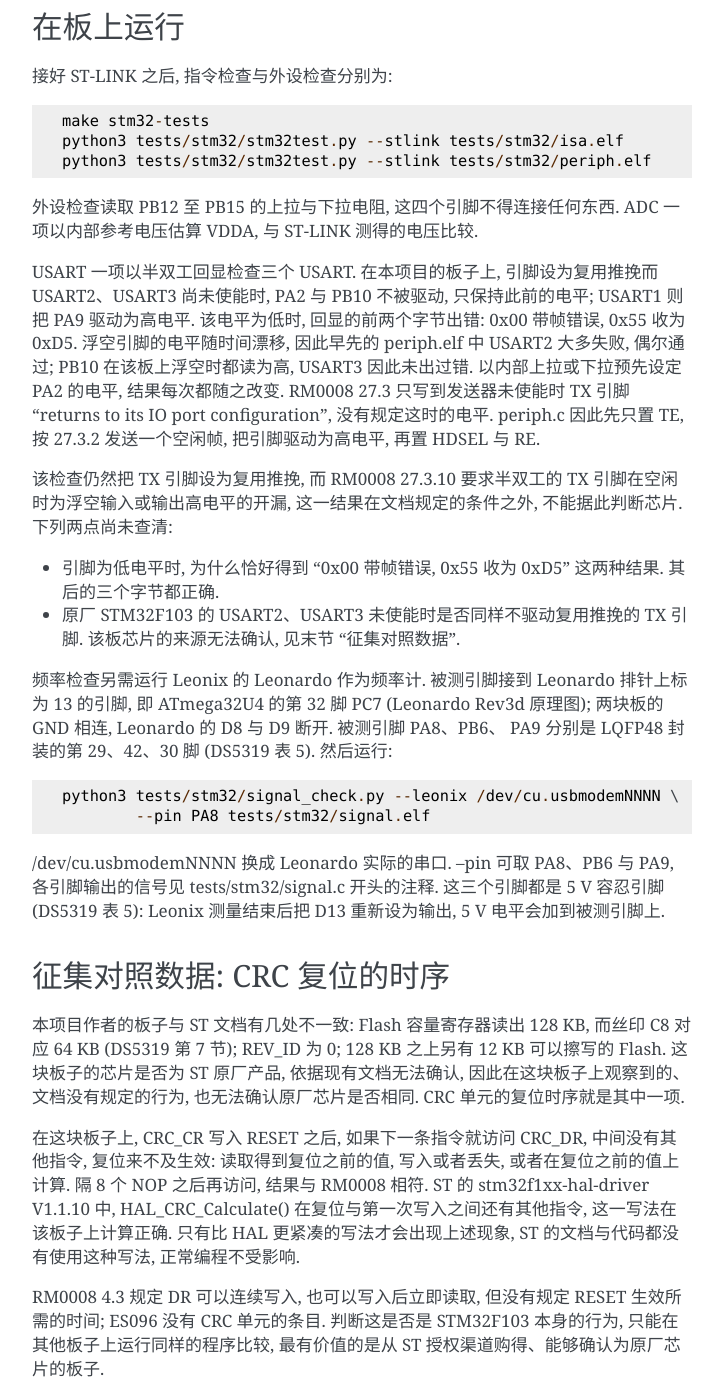
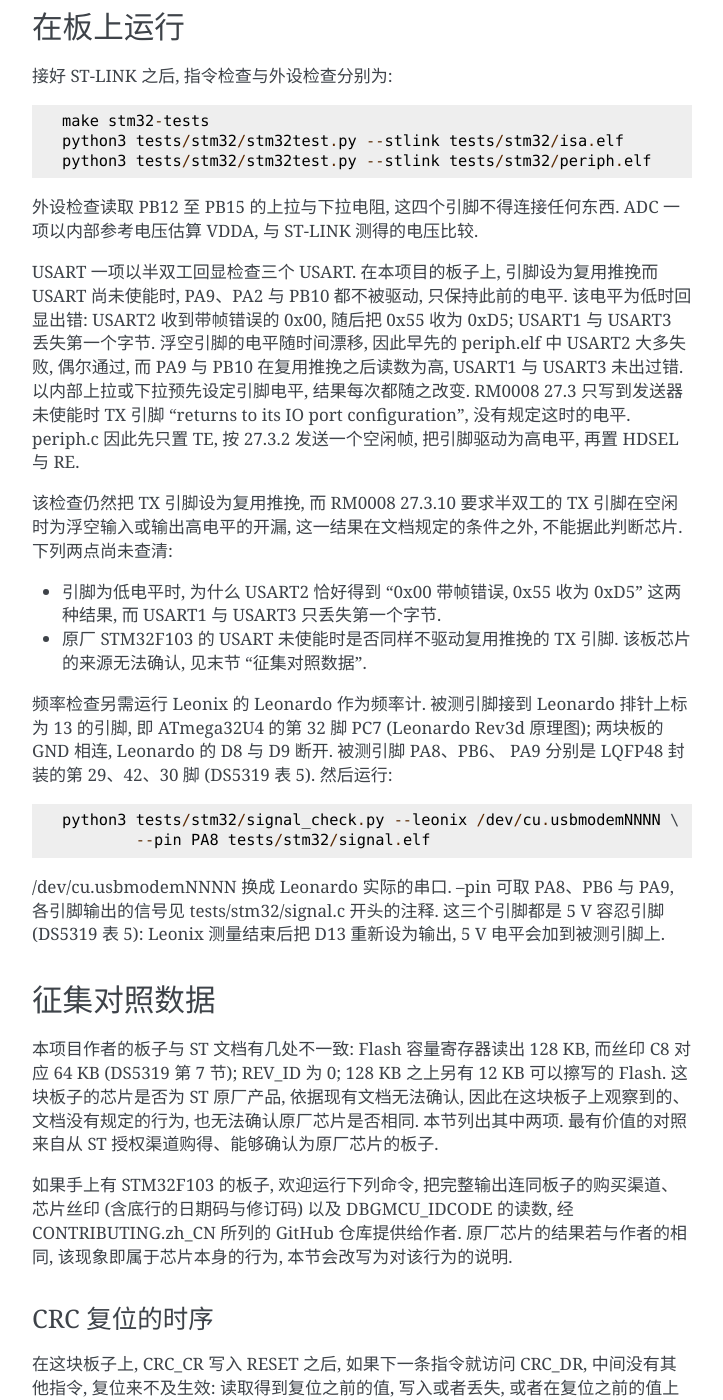
Before and after one commit to w3ngzv/Leonix, a Sphinx documentation site: the page built from Documentation/stm32f103.rst, in a window 1280 px wide and 1400 px high, scrolled down 10906 px. Shown: the whole window, without its empty margins (388-1111 px from the left). Built offline with Sphinx 7.4.7, drawn with Linux system fonts in a browser that asks for light colours; some of the changed text lies outside the part shown.

Commit message:
Documentation: stm32f103 征集 USART 未使能时 TX 引脚的对照数据
上一次改写写到 USART1 把 PA9 驱动为高电平. 该读数来自未受控制的浮空
引脚; usartidle.elf 以内部下拉预设电平之后, PA9 同样保持低电平, 第一个
字节丢失, 原有表述因此是错误的.

末节原先只征集 CRC 复位的数据. USART 一项同样是文档未规定、无法确认
原厂是否相同的行为, 征集说明与板子差异的陈述两项共用, 因此改为一节
两个小节.

Signed-off-by: KernelKraze <admin@mail.go1.qzz.io>

```diff
--- a/Documentation/stm32f103.rst
+++ b/Documentation/stm32f103.rst
@@ -536,23 +536,23 @@
 东西. ADC 一项以内部参考电压估算 VDDA, 与 ST-LINK 测得的电压比较.
 
 USART 一项以半双工回显检查三个 USART. 在本项目的板子上, 引脚设为复用
-推挽而 USART2、USART3 尚未使能时, PA2 与 PB10 不被驱动, 只保持此前的
-电平; USART1 则把 PA9 驱动为高电平. 该电平为低时, 回显的前两个字节出错:
-0x00 带帧错误, 0x55 收为 0xD5. 浮空引脚的电平随时间漂移, 因此早先的
-periph.elf 中 USART2 大多失败, 偶尔通过; PB10 在该板上浮空时都读为高,
-USART3 因此未出过错. 以内部上拉或下拉预先设定 PA2 的电平, 结果每次都随之
-改变. RM0008 27.3 只写到发送器未使能时 TX 引脚 "returns to its IO port
-configuration", 没有规定这时的电平. periph.c 因此先只置 TE, 按 27.3.2
-发送一个空闲帧, 把引脚驱动为高电平, 再置 HDSEL 与 RE.
+推挽而 USART 尚未使能时, PA9、PA2 与 PB10 都不被驱动, 只保持此前的电平.
+该电平为低时回显出错: USART2 收到带帧错误的 0x00, 随后把 0x55 收为
+0xD5; USART1 与 USART3 丢失第一个字节. 浮空引脚的电平随时间漂移, 因此
+早先的 periph.elf 中 USART2 大多失败, 偶尔通过, 而 PA9 与 PB10 在复用
+推挽之后读数为高, USART1 与 USART3 未出过错. 以内部上拉或下拉预先设定引脚电平,
+结果每次都随之改变. RM0008 27.3 只写到发送器未使能时 TX 引脚 "returns
+to its IO port configuration", 没有规定这时的电平. periph.c 因此先只置
+TE, 按 27.3.2 发送一个空闲帧, 把引脚驱动为高电平, 再置 HDSEL 与 RE.
 
 该检查仍然把 TX 引脚设为复用推挽, 而 RM0008 27.3.10 要求半双工的 TX
 引脚在空闲时为浮空输入或输出高电平的开漏, 这一结果在文档规定的条件
 之外, 不能据此判断芯片. 下列两点尚未查清:
 
-* 引脚为低电平时, 为什么恰好得到 "0x00 带帧错误, 0x55 收为 0xD5" 这两种
-  结果. 其后的三个字节都正确.
-* 原厂 STM32F103 的 USART2、USART3 未使能时是否同样不驱动复用推挽的
-  TX 引脚. 该板芯片的来源无法确认, 见末节 "征集对照数据".
+* 引脚为低电平时, 为什么 USART2 恰好得到 "0x00 带帧错误, 0x55 收为
+  0xD5" 这两种结果, 而 USART1 与 USART3 只丢失第一个字节.
+* 原厂 STM32F103 的 USART 未使能时是否同样不驱动复用推挽的 TX 引脚.
+  该板芯片的来源无法确认, 见末节 "征集对照数据".
 
 频率检查另需运行 Leonix 的 Leonardo 作为频率计. 被测引脚接到 Leonardo
 排针上标为 13 的引脚, 即 ATmega32U4 的第 32 脚 PC7 (Leonardo Rev3d
@@ -568,14 +568,23 @@
 5 V 电平会加到被测引脚上.
 
 
-征集对照数据: CRC 复位的时序
-============================
+征集对照数据
+============
 
 本项目作者的板子与 ST 文档有几处不一致: Flash 容量寄存器读出 128 KB, 而
 丝印 C8 对应 64 KB (DS5319 第 7 节); REV_ID 为 0; 128 KB 之上另有 12 KB
 可以擦写的 Flash. 这块板子的芯片是否为 ST 原厂产品, 依据现有文档无法确认,
 因此在这块板子上观察到的、文档没有规定的行为, 也无法确认原厂芯片是否相同.
-CRC 单元的复位时序就是其中一项.
+本节列出其中两项. 最有价值的对照来自从 ST 授权渠道购得、能够确认为原厂
+芯片的板子.
+
+如果手上有 STM32F103 的板子, 欢迎运行下列命令, 把完整输出连同板子的购买
+渠道、芯片丝印 (含底行的日期码与修订码) 以及 DBGMCU_IDCODE 的读数, 经
+CONTRIBUTING.zh_CN 所列的 GitHub 仓库提供给作者. 原厂芯片的结果若与作者
+的相同, 该现象即属于芯片本身的行为, 本节会改写为对该行为的说明.
+
+CRC 复位的时序
+--------------
 
 在这块板子上, CRC_CR 写入 RESET 之后, 如果下一条指令就访问 CRC_DR, 中间
 没有其他指令, 复位来不及生效: 读取得到复位之前的值, 写入或者丢失, 或者在
@@ -586,8 +595,7 @@
 
 RM0008 4.3 规定 DR 可以连续写入, 也可以写入后立即读取, 但没有规定 RESET
 生效所需的时间; ES096 没有 CRC 单元的条目. 判断这是否是 STM32F103 本身的
-行为, 只能在其他板子上运行同样的程序比较, 最有价值的是从 ST 授权渠道购得、
-能够确认为原厂芯片的板子.
+行为, 只能在其他板子上运行同样的程序比较.
 
 tests/stm32/crcreset.c 用汇编固定了被测的指令顺序, 每种情形重复 4 次. 接好
 ST-LINK 之后运行::
@@ -606,7 +614,29 @@
   RESET, 8 NOPs, write: 4 of 4 as RM0008
   RESET, read: 0 of 4 as RM0008
 
-如果手上有 STM32F103 的板子, 欢迎运行上述命令, 把完整输出连同板子的购买
-渠道、芯片丝印 (含底行的日期码与修订码) 以及 DBGMCU_IDCODE 的读数, 经
-CONTRIBUTING.zh_CN 所列的 GitHub 仓库提供给作者. 原厂芯片的结果若与上面
-相同, 该现象即属于芯片本身的行为, 本节会改写为对该行为的说明.
+USART 未使能时的 TX 引脚
+------------------------
+
+现象见 "在板上运行" 一节的 USART 一项. tests/stm32/usartidle.c 对三个
+USART 各做两种情形: 先以内部下拉或上拉保持 TX 引脚 1 ms, 再设为复用推挽,
+读取引脚, 然后按 periph.c 修改之前的顺序 (先置 HDSEL, 再同时置 UE、TE
+与 RE) 回显五个字节. 每种情形之间经 RCC 复位该 USART, 全部重复两次.
+TX 引脚 PA9、PA2 与 PB10 不得连接任何东西. 运行::
+
+  make stm32-tests
+  python3 tests/stm32/stm32test.py --stlink tests/stm32/usartidle.elf
+
+``info`` 行给出每种情形中复用推挽之后引脚的读数、第一个字节之前是否已收到
+数据, 以及每个字节的回显结果. 引脚不随内部上下拉变化时, 该行为 ``FAIL``,
+说明引脚接了其他东西. 作者的板子在 2026-10-26 的汇总为::
+
+  USART1 PA9 pull-down: pin reads 0 with USART off, 8 of 10 echoed
+  USART1 PA9 pull-up: pin reads 1 with USART off, 10 of 10 echoed
+  USART2 PA2 pull-down: pin reads 0 with USART off, 6 of 10 echoed
+  USART2 PA2 pull-up: pin reads 1 with USART off, 10 of 10 echoed
+  USART3 PB10 pull-down: pin reads 0 with USART off, 8 of 10 echoed
+  USART3 PB10 pull-up: pin reads 1 with USART off, 10 of 10 echoed
+
+若某个 USART 未使能时驱动其 TX 引脚, 下拉一行的读数会是 1. 失败的字节
+本身 (USART2 的 0x00 带帧错误与 0xD5, 其余两个 USART 的 ``got none``)
+也请一并提供, 可用于解释 "在板上运行" 一节列出的第一个未查清之处.
```
